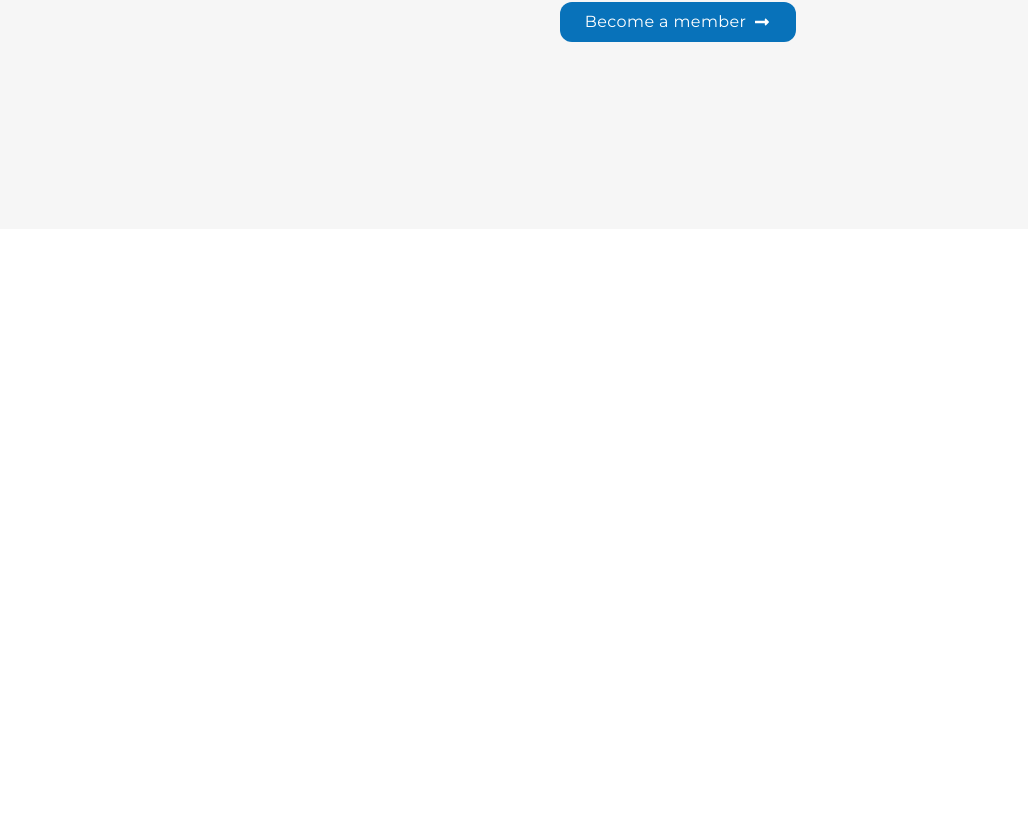
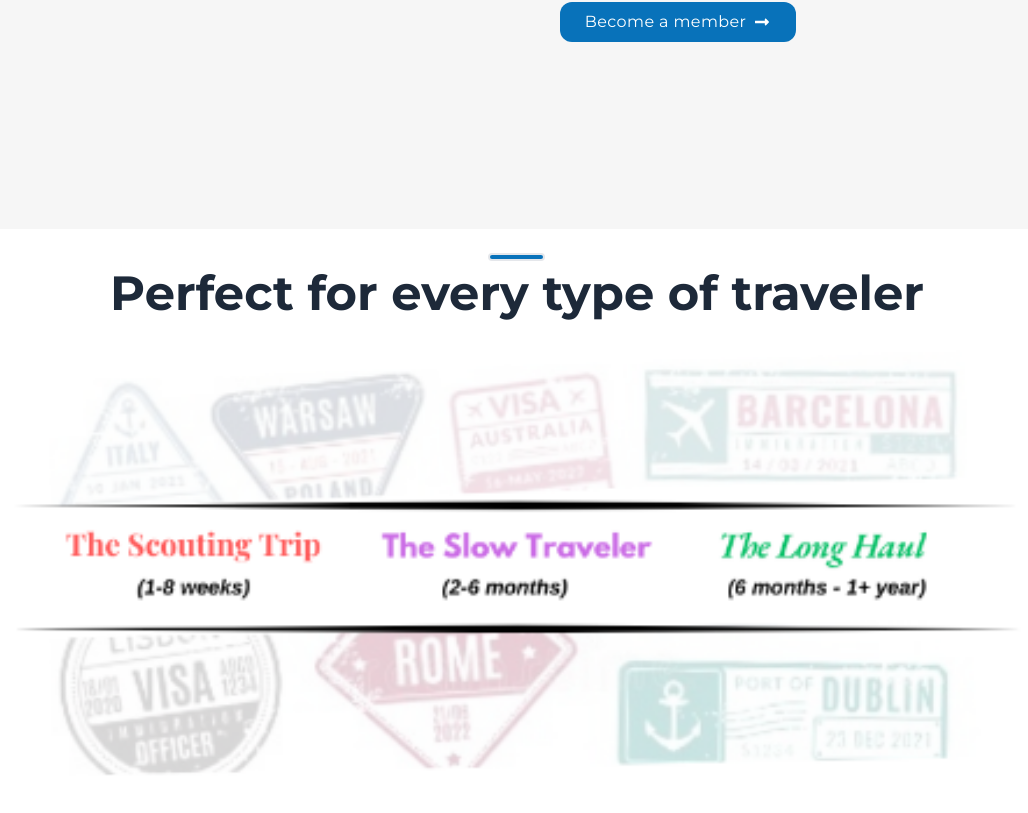
Before and after one commit to MdShuvo18/Expact-global-girls, a React (Vite) app: page / in a window 1280 px wide. Shown: the part 1657-2470 px from the top of the page, without its empty margins (123-1151 px from the left). Before the commit the page ends 1886 px from the top, so only its background shows below. Built offline with nearby package versions, Linux system fonts and the light colour scheme.

Commit message:
Traveler section added done

```diff
--- a/src/Components/Home/Home.jsx
+++ b/src/Components/Home/Home.jsx
@@ -1,5 +1,6 @@
 import Banner from "../Banner/Banner";
 import CommunitySection from "../CommunitySection/CommunitySection";
+import TravelerSection from "../TravelerSection/TravelerSection";
 
 
 const Home = () => {
@@ -8,6 +9,7 @@ const Home = () => {
             <Banner />
             <main>
                 <CommunitySection />
+                <TravelerSection/>
             </main>
         </div>
     );
--- /dev/null
+++ b/src/Components/TravelerSection/TravelerSection.jsx
@@ -0,0 +1,19 @@
+import Headers from "../../reUseable/Headers";
+import img from "../../assets/image-resources/perfect.png"
+
+
+const TravelerSection = () => {
+    return (
+        <div className="bg-white p-6 rounded-xl">
+            <div className="flex justify-center mb-2">
+                <hr className="w-[57px] h-[8px] rounded-2xl bg-primary border-2" />
+            </div>
+            <Headers title="Perfect for every type of traveler" />
+           <div>
+            <img className="w-full" src={img} alt="" />
+           </div>
+        </div>
+    );
+};
+
+export default TravelerSection;
--- /dev/null
+++ b/src/reUseable/Headers.jsx
@@ -0,0 +1,13 @@
+/* eslint-disable react/prop-types */
+
+
+const Headers = ({ title, subTitle }) => {
+    return (
+        <div className="flex flex-col justify-center items-center">
+            <h1 className="text-5xl font-bold text-[#1D2939]">{title}</h1>
+            <h2 className="text-xl font-medium text-[#344054] mt-5">{subTitle}</h2>
+        </div>
+    );
+};
+
+export default Headers;
```
